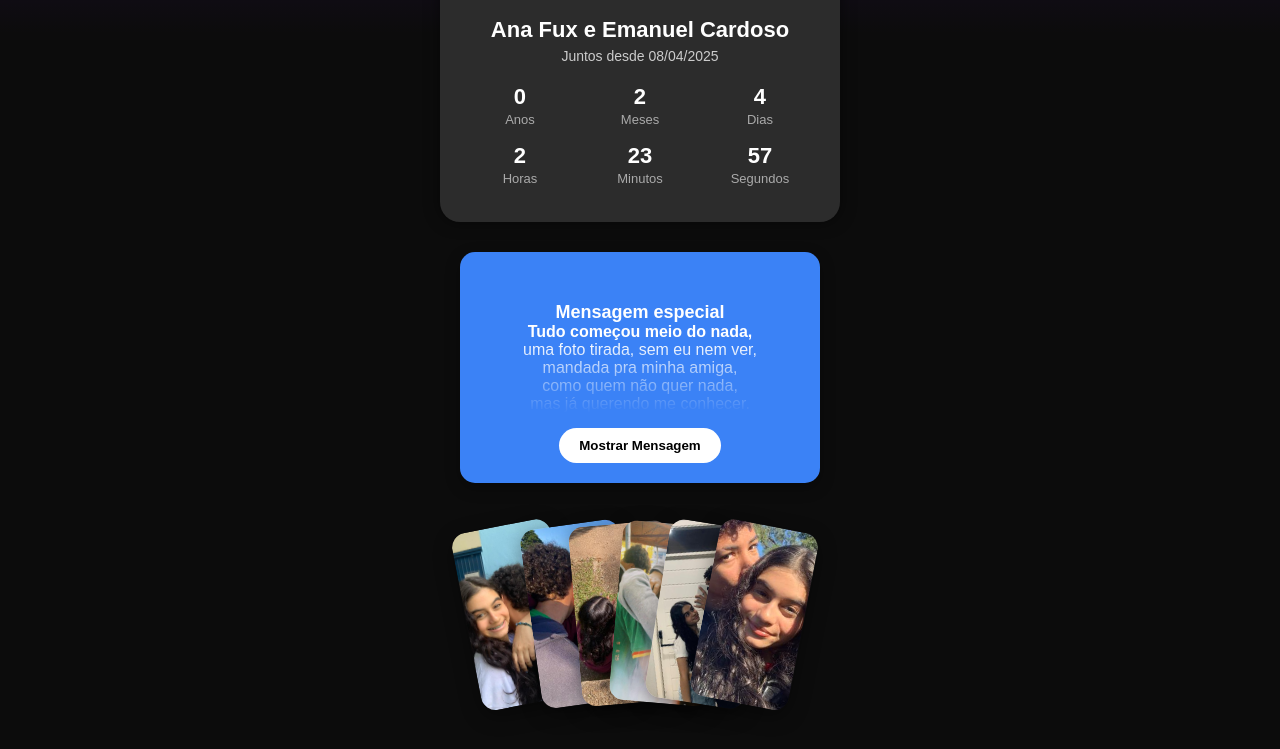
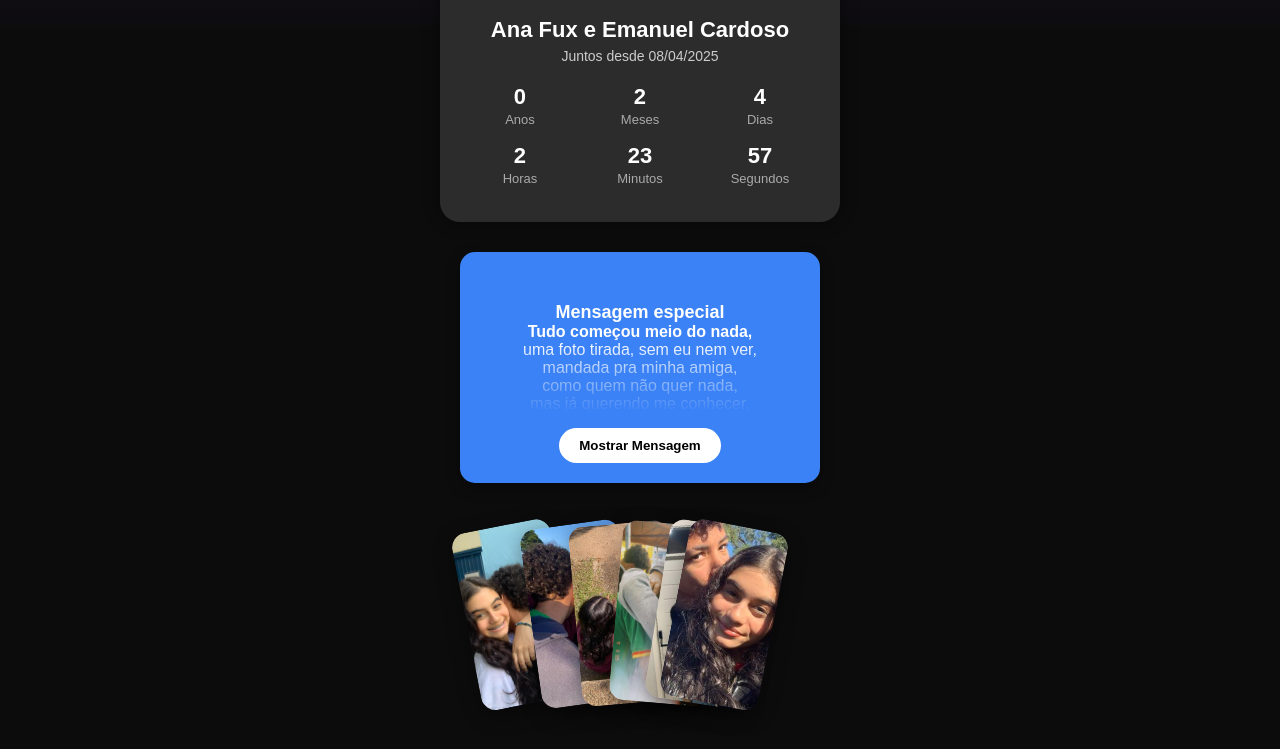
Before and after one commit to TeamAntiLagDeveloper/Entre-Olhares-um-Amor, a plain HTML site: page index.html in a window 1280 px wide. Shown: the part 877-1626 px from the top of the page. Drawn offline with Linux system fonts and the light colour scheme.

Commit message:
Add files via upload

```diff
--- a/index.html
+++ b/index.html
@@ -500,7 +500,7 @@ body, html {
     }
 
     .cartao:nth-child(6) {
-      transform: translateX(84px) rotate(11deg);
+      transform: translateX(54px) rotate(11deg);
       z-index: 6;
     }
 
```
